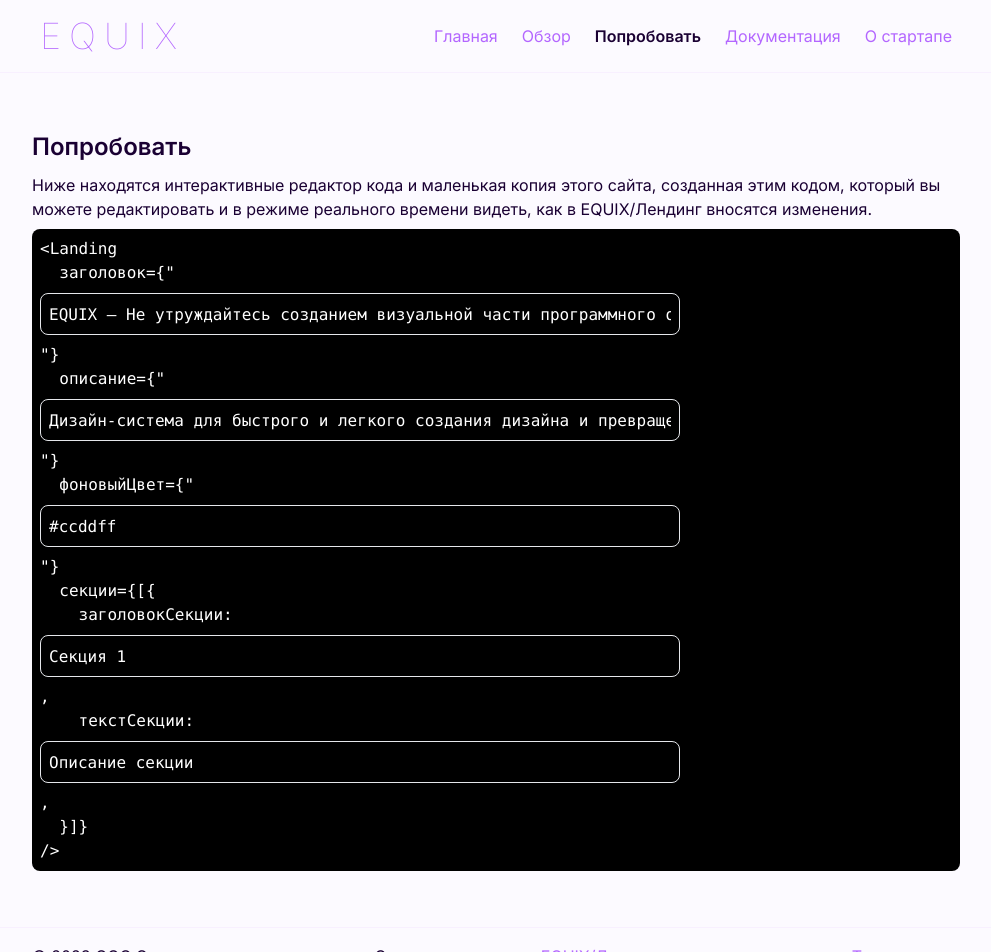
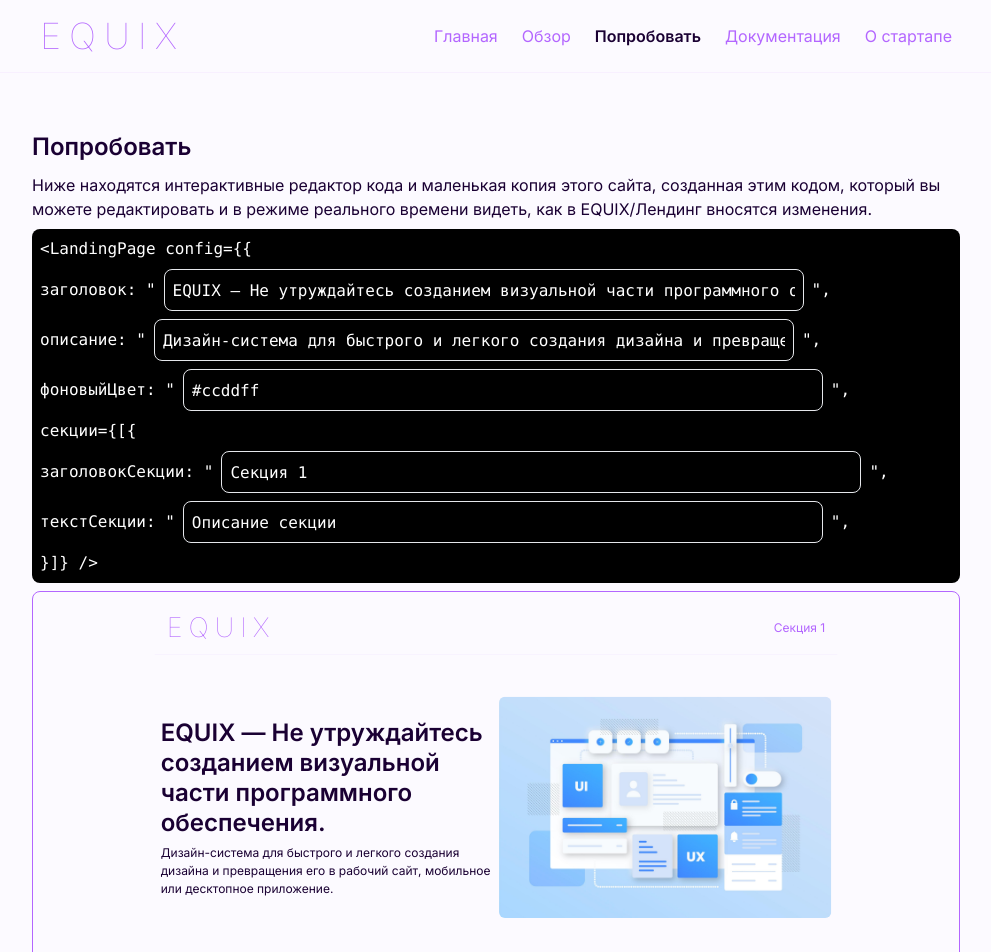
Before and after one commit to vladpechkin/equix.ru, a Next.js app: page /tryOut in a window 1280 px wide. Shown: the top 952 px of the page, without its empty margins (144-1135 px from the left). Built offline with nearby package versions, Linux system fonts and the light colour scheme.

Commit message:
New tryout page

```diff
--- a/app/page.tsx
+++ b/app/page.tsx
@@ -1,6 +1,5 @@
 "use client";
-import { HeroSection } from "@/equix/Landing/HeroSection";
-import { LandingLayout } from "@/equix/Landing/LandingLayout";
+import { LandingPage } from "@/equix/Landing/LandingPage";
 import { Card } from "@/equix/components/Box";
 import { Row } from "@/equix/components";
 import { H3 } from "@/equix/components/Heading";
@@ -9,7 +8,7 @@ import Image from "next/image";
 
 const Page = () => {
   return (
-    <LandingLayout
+    <LandingPage
       sections={[
         {
           heading: "Наши преимущества",
@@ -153,9 +152,7 @@ const Page = () => {
           ),
         },
       ]}
-    >
-      <HeroSection />
-    </LandingLayout>
+    />
   );
 };
 
--- a/app/tryOut/page.tsx
+++ b/app/tryOut/page.tsx
@@ -2,9 +2,11 @@
 
 import { useState } from "react";
 import { LandingLayout } from "@/equix/Landing/LandingLayout";
-import { Col } from "@/equix/components";
-import { Box } from "@/equix/components/Box";
+import { Col, Row } from "@/equix/components";
+import { Box, Card } from "@/equix/components/Box";
 import { Input } from "@/equix/components/Input";
+import config from "@/equix/Landing/config";
+import { LandingPage } from "@/equix/Landing/LandingPage";
 
 const Page = () => {
   const [previewTitle, setPreviewTitle] = useState(
@@ -25,81 +27,89 @@ const Page = () => {
         {
           heading: "Попробовать",
           children: (
-            <Col>
+            <Col className="w-full">
               <p>
                 Ниже находятся интерактивные редактор кода и маленькая копия
                 этого сайта, созданная этим кодом, который вы можете
                 редактировать и в режиме реального времени видеть, как в
                 EQUIX/Лендинг вносятся изменения.
               </p>
-              <Box className="flex flex-col w-full rounded bg-black text-white p font-mono">
-                &lt;Landing
-                <br />
-                &nbsp;&nbsp;заголовок={'{"'}
+              <Col className="w-full rounded bg-black text-white p font-mono items-stretch">
+                {"<LandingPage config={{"}
+                <Row className="items-center">
+                  {'заголовок: "'}
                   <Input
                     value={previewTitle}
                     onChange={setPreviewTitle}
-                  className="text-initial bg-transparent border-transparent"
+                    className="text-initial bg-transparent border-transparent inline-flex"
                   />
-                {'"}'}
-                <br />
-                &nbsp;&nbsp;описание={'{"'}
+                  {'",'}
+                </Row>
+                <Row className="items-center">
+                  {'описание: "'}
                   <Input
                     value={previewDescription}
                     onChange={setPreviewDescription}
                     className="text-initial bg-transparent border-transparent"
                   />
-                {'"}'}
-                <br />
-                &nbsp;&nbsp;фоновыйЦвет={'{"'}
+                  {'",'}
+                </Row>
+                <Row className="items-center">
+                  {'фоновыйЦвет: "'}
                   <Input
                     value={previewBackgroundColor}
                     onChange={setPreviewBackgroundColor}
                     className="text-initial bg-transparent border-transparent"
                   />
-                {'"}'} <br />
-                &nbsp;&nbsp;секции={"{[{"}
-                <br />
-                &nbsp;&nbsp;&nbsp;&nbsp;заголовокСекции:{" "}
+                  {'",'}
+                </Row>
+                {"секции={[{"}
+                <Row className="items-center">
+                  {'заголовокСекции: "'}
                   <Input
                     value={previewSectionHeading}
                     onChange={setPreviewSectionHeading}
                     className="text-initial bg-transparent border-transparent"
                   />
-                ,<br />
-                &nbsp;&nbsp;&nbsp;&nbsp;текстСекции:{" "}
+                  {'",'}
+                </Row>
+                <Row className="items-center">
+                  {'текстСекции: "'}
                   <Input
                     value={previewSectionText}
                     onChange={setPreviewSectionText}
                     className="text-initial bg-transparent border-transparent"
                   />
-                ,
-                <br />
-                &nbsp;&nbsp;{"}]}"}
-                <br />
-                /&gt;
-              </Box>
-              {/* <Box
-          css={`
-            border: 1px solid hsla(260, 100%, 50%, 5%);
-            background-color: ${previewBackgroundColor};
+                  {'",'}
+                </Row>
+                {"}]} />"}
+              </Col>
+              <Box
+                className={`
+                  border-accent border w-full h-[50vh] overflow-hidden
                 `}
               >
-          <Landing
-            css="background-color: inherit; scale: 0.8; width: 100vw; padding: 0; margin-left: -64px;"
-            logo={Logo}
-            title={previewTitle}
-            description={previewDescription}
-            siteName="ООО Эквикс"
-            heroImageSrc="/intro.png"
+                <LandingPage
+                  className={`scale-75 w-screen p-0 my-[-100px] bg-[${previewBackgroundColor}]`}
+                  config={{
+                    heading: previewTitle,
+                    description: previewDescription,
+                    siteName: "ООО Эквикс",
+                    hero: <img src="/intro.png" alt="" />,
+                    logo: (
+                      <Box className="text-accent font-thin tracking-[8px] text-4xl">
+                        EQUIX
+                      </Box>
+                    ),
+                  }}
                   sections={[
                     {
                       heading: previewSectionHeading,
-                content: <Card>{previewSectionText}</Card>,
+                      children: <Card>{previewSectionText}</Card>,
                     },
                   ]}
                 />
-        </Box> */}
+              </Box>
             </Col>
           ),
         },
--- a/equix/Landing/HeroSection.tsx
+++ /dev/null
@@ -1,21 +0,0 @@
-import { Col, Row } from "../components";
-import { H1 } from "../components/Heading";
-import config from "./config";
-
-export const HeroSection = () => {
-  const { heroImageSrc, title, description, heading, action } = config;
-  return (
-    <Row className="justify-center items-enter py-12">
-      <Col className="w-full justify-center">
-        <H1>{heading}</H1>
-        <p>{description}</p>
-        {action}
-      </Col>
-      <img
-        className="object-cover rounded max-w-[460px] w-full min-w-0 h-auto"
-        src={heroImageSrc}
-        alt={title}
-      />
-    </Row>
-  );
-};
--- a/equix/Landing/LandingLayout.tsx
+++ b/equix/Landing/LandingLayout.tsx
@@ -13,19 +13,35 @@ import { View } from "../components/View";
 import { Col } from "../components";
 import { Route } from "../types";
 import { LandingSection } from "./LandingSection";
-import config from "./config";
+import defaultConfig from "./config";
 import { Section } from "./types";
 import ErrorPageProvider from "../components/ErrorPageProvider";
 
-interface Props {
+export interface LandingLayoutProps {
   sections?: Section[];
   className?: string;
   children?: ReactNode;
   sidebarRoutes?: Route[];
+  config?: Partial<{
+    title: string;
+    heading: string;
+    description: string;
+    logo: ReactNode;
+    action: string;
+    routes: Route[];
+    hero: ReactNode;
+    siteName: string;
+  }>;
 }
 
-export const LandingLayout: FC<Props> = (props) => {
-  const { className, sections, children, sidebarRoutes } = props;
+export const LandingLayout: FC<LandingLayoutProps> = (props) => {
+  const {
+    className,
+    sections,
+    children,
+    sidebarRoutes,
+    config = defaultConfig,
+  } = props;
   const { logo, routes, siteName } = config;
   return (
     <ErrorPageProvider>
@@ -38,18 +54,18 @@ export const LandingLayout: FC<Props> = (props) => {
             logo={logo}
             routes={
               routes ||
-              sections?.map(
+              (sections?.map(
                 ({ heading }) =>
                   heading && {
                     href: `#${heading.replaceAll(" ", "_")}`,
                     label: heading,
                   }
-              )
+              ) as Route[])
             }
           />
           <div className="flex grow max-w-[944px] w-full">
             {sidebarRoutes && <Sidebar routes={sidebarRoutes} />}
-            <View as="main" className="items-center">
+            <View as="main" className="items-center w-full">
               <Col className="w-full h-full p">
                 {children}
                 {sections?.map((section, index) => (
--- /dev/null
+++ b/equix/Landing/LandingPage.tsx
@@ -0,0 +1,24 @@
+import { FC } from "react";
+import { Col, Row } from "../components";
+import { H1 } from "../components/Heading";
+import { LandingLayout, LandingLayoutProps } from "./LandingLayout";
+import defaultConfig from "./config";
+
+export const LandingPage: FC<LandingLayoutProps> = (props) => {
+  const { config = defaultConfig } = props;
+  const { heading, description, action, hero } = config;
+  return (
+    <LandingLayout {...props}>
+      <Row className="justify-center items-enter py-12">
+        <Col className="w-full justify-center">
+          <H1>{heading}</H1>
+          <p>{description}</p>
+          {action}
+        </Col>
+        <div className="rounded max-w-[460px] w-full min-w-0 h-auto overflow-hidden">
+          {hero}
+        </div>
+      </Row>
+    </LandingLayout>
+  );
+};
--- a/equix/Landing/config.tsx
+++ b/equix/Landing/config.tsx
@@ -20,6 +20,6 @@ export default {
     { href: "/docs", label: "Документация" },
     { href: "/about", label: "О стартапе" },
   ],
-  heroImageSrc: "/intro.png",
+  hero: <img className="object-cover" src="intro.png" alt="" />,
   siteName: "ООО Эквикс",
 };
--- a/equix/components/Header.tsx
+++ b/equix/components/Header.tsx
@@ -7,7 +7,7 @@ import { Route } from "../types";
 
 interface Props {
   logo: ReactNode;
-  routes: Route[];
+  routes?: Route[];
   children?: ReactNode;
 }
 
```
Lines whose indentation alone changed are shown as unchanged.
